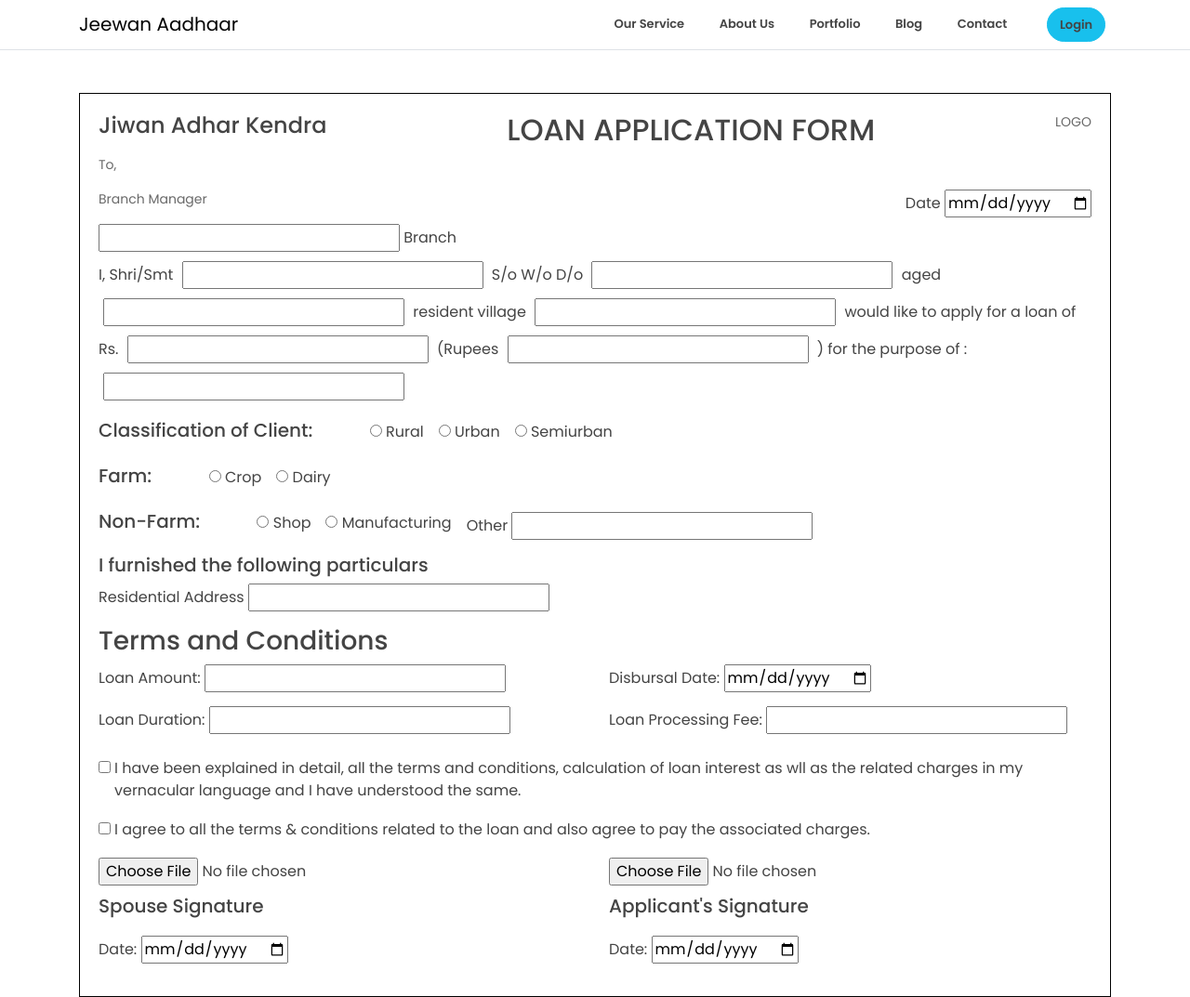
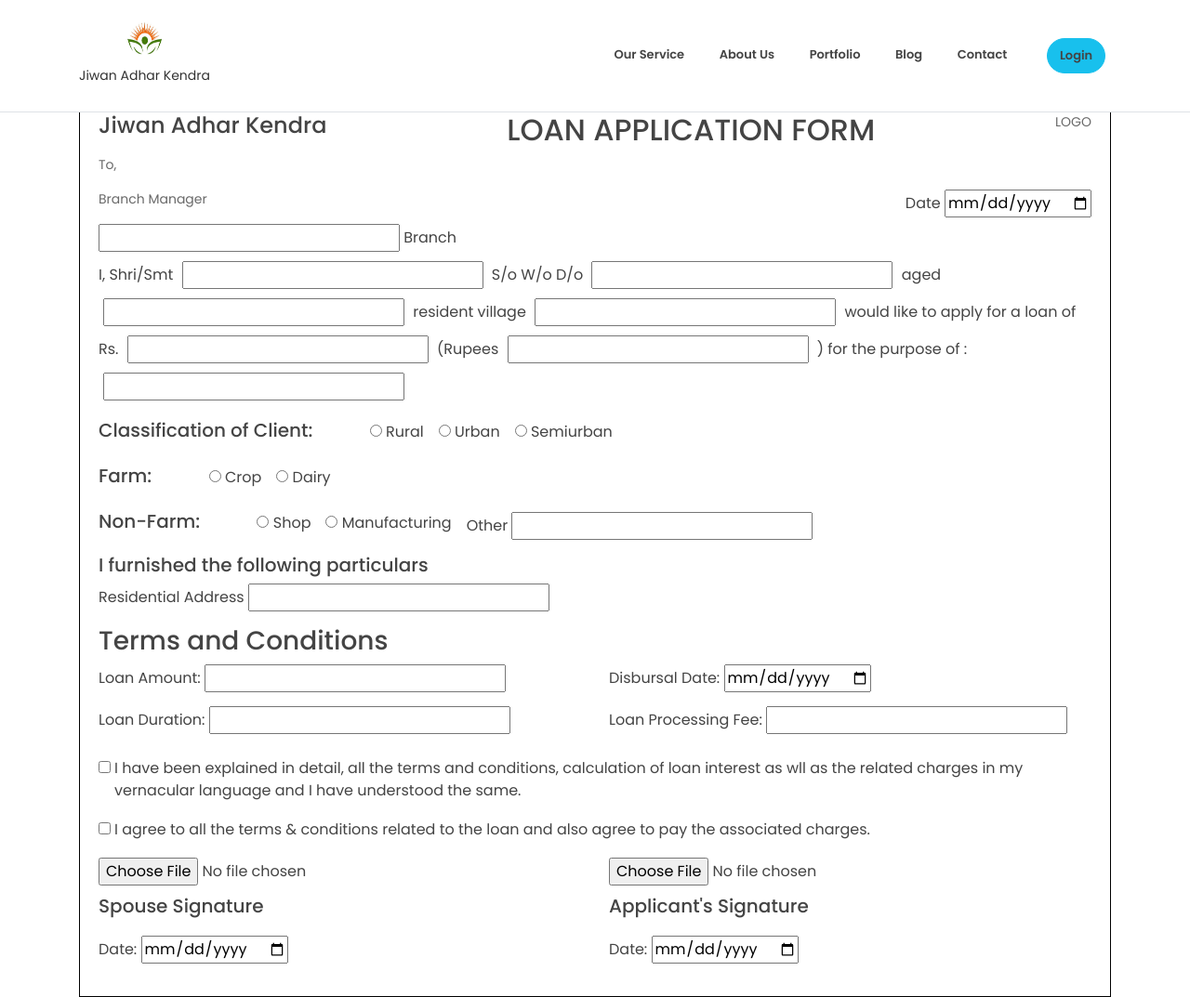
Before and after one commit to Lavish-703/Jeewan-Aadhaar, a website: page public_html/loan_application.html in a window 1280 px wide. Shown: the whole page at 93% size. Drawn offline with Linux system fonts and the light colour scheme; a web font is replaced by a local one.

Commit message:
logo added

```diff
--- a/public_html/loan_application.html
+++ b/public_html/loan_application.html
@@ -20,9 +20,14 @@
       data-offset-top="-10"
     >
       <div class="container">
-        <a class="navbar-brand logo-text" href="#">
-          <!-- <img src="assets/imgs/logo.svg" alt=""> -->
-          Jeewan Aadhaar
+        <a class="navbar-brand logo-text text-center" href="#">
+          <img
+            src="assets/imgs/Jeevan-logo.jpeg"
+            alt=""
+            width="100px"
+            height="60px"
+          />
+          <p>Jiwan Adhar Kendra</p>
         </a>
         <button
           class="navbar-toggler ml-auto"
```
Also changed, not shown: public_html/home-verification.html (+8 -3 lines), public_html/index.html (+3 -2 lines), public_html/witness_form.html (+8 -3 lines), public_html/assets/imgs/Jeevan-logo.jpeg (added).
